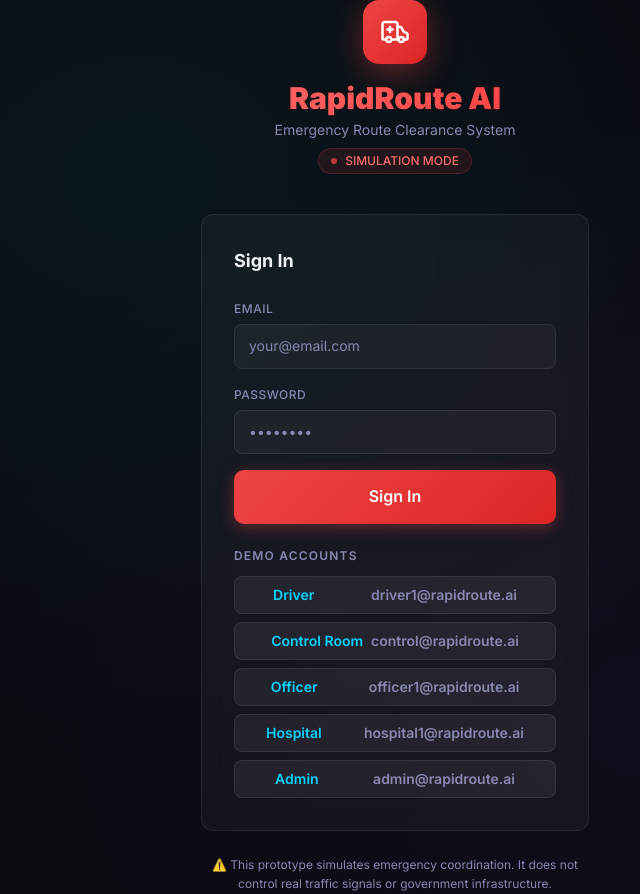
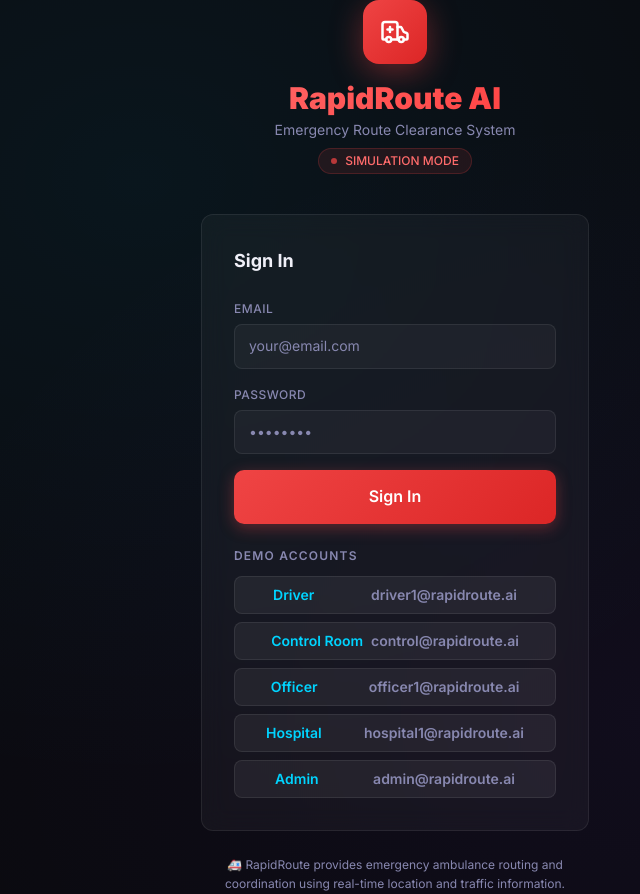
Before and after one commit to jashwanth-parthireddy/RapidRoute_AI, a React (Vite) app in the folder frontend/: page /login in a window 1280 px wide. Shown: the whole page, without its empty margins (245-885 px from the left). Built offline with nearby package versions, Linux system fonts and the light colour scheme.

Commit message:
Update RapidRoute login description

```diff
--- a/frontend/src/pages/Login.tsx
+++ b/frontend/src/pages/Login.tsx
@@ -105,10 +105,10 @@ export default function LoginPage() {
           </div>
         </div>
 
-        {/* Disclaimer */}
-        <p className="text-center text-xs mt-6 leading-relaxed" style={{ color: 'var(--text-secondary)' }}>
-          ⚠️ This prototype simulates emergency coordination. It does not control real traffic signals or government infrastructure.
-        </p>
+        {/* Project Description */}
+<p className="text-center text-xs mt-6 leading-relaxed" style={{ color: 'var(--text-secondary)' }}>
+  🚑 RapidRoute provides emergency ambulance routing and coordination using real-time location and traffic information.
+</p>
       </div>
     </div>
   )
```
